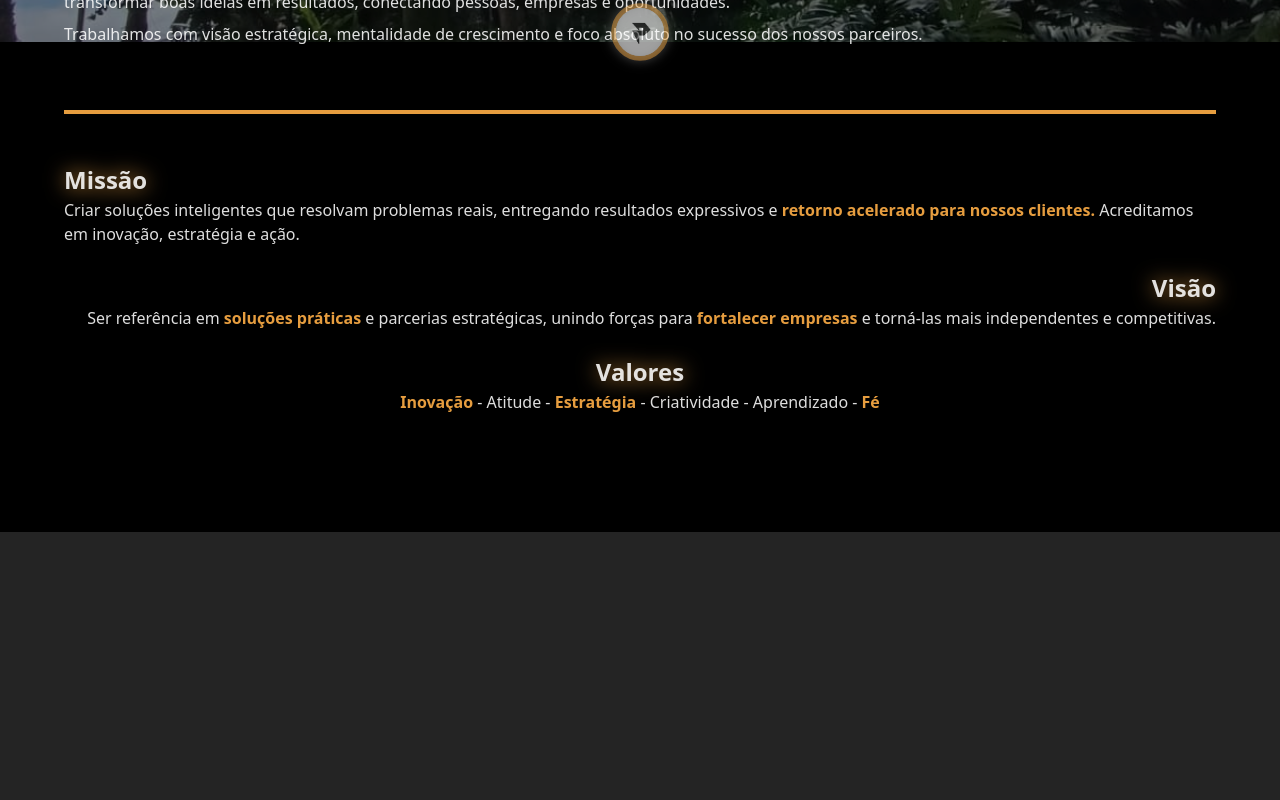
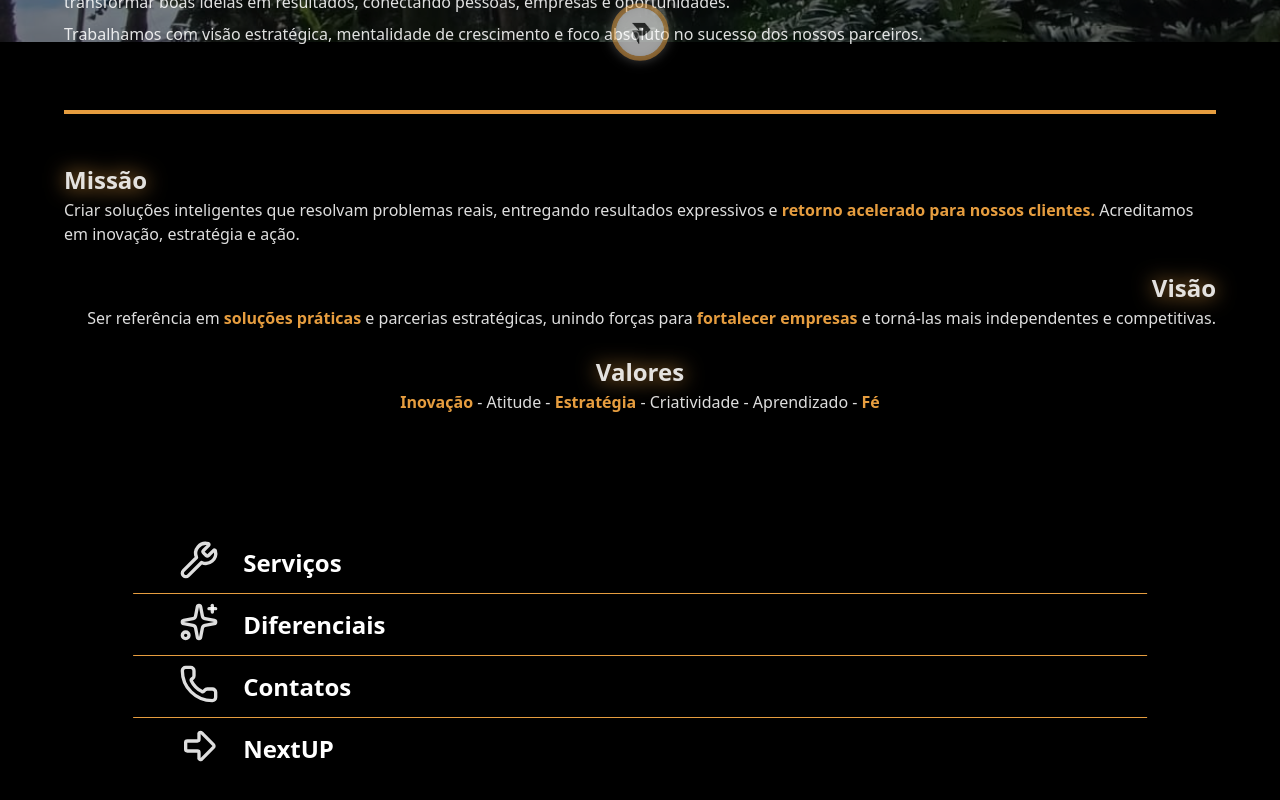
Before and after one commit to Parceria-co/Portfolio, a React (Vite) app: page /home in a window 1280 px wide. Shown: the part 758-1558 px from the top of the page. Before the commit the page ends 1290 px from the top, so only its background shows below. Built offline with nearby package versions, Linux system fonts and the light colour scheme.

Commit message:
finaliznado tela de home

```diff
--- a/src/components/Navbar/Index.tsx
+++ b/src/components/Navbar/Index.tsx
@@ -1,8 +1,20 @@
-import { Sparkles, Wrench, Phone, ArrowBigRight } from "lucide-react";
-import { useEffect, useRef, useState } from "react";
+import { useEffect, useRef, useState, type JSX } from "react";
 import styles from "./index.module.css";
+import { useNavigate } from "react-router-dom";
 
-export default function Navbar() {
+type Link = {
+    href: string;
+    label: string;
+    icon: JSX.Element;
+};
+
+type NavbarProps = {
+    links: Link[];
+}
+
+export default function Navbar({
+    links
+} : NavbarProps) {
 
     const containerRef = useRef<HTMLDivElement | null>(null);
 
@@ -10,6 +22,7 @@ export default function Navbar() {
     const [showCircleMenu, setShowCircleMenu] = useState(false);
 
     const timerRef = useRef<number | null>(null);
+    const navigate = useNavigate();
 
 
     // inicia o loop de chamada
@@ -36,14 +49,11 @@ export default function Navbar() {
     const handleInteraction = () => {
 
         resetTimer();
+        if(inactiveButton) return;
+
+        navigate("/")
+
     }
-
-    const links = [
-        {href: "/servicos", label: "Serviços", icon: <Wrench />},
-        {href: "/diferenciais", label: "Diferenciais", icon: <Sparkles/>},
-        {href: "/contatos", label: "Contatos", icon: <Phone />},
-        {href: "/proximos-passos", label: "NextUP", icon: <ArrowBigRight />},
-    ];
 
     // Faz a logo sumir após 5 segundos que abriu a tela
     useEffect(() => {
@@ -57,6 +67,7 @@ export default function Navbar() {
             className={`
                 ${styles.container}
                 ${!inactiveButton ? styles.background_changed : ""}
+                ${inactiveButton ? styles.nav_inactive : ""}
             `}
         >
             <ul
@@ -75,8 +86,8 @@ export default function Navbar() {
                 <li className={styles.li_button}>
                     <button
                         className={`${styles.logo} ${inactiveButton ? styles.logo_inactive : ""}`}
-                        onPointerEnter={startLoop}
-                        onPointerLeave={stopLoop}
+                        onMouseEnter={startLoop}
+                        onMouseLeave={stopLoop}
                         onClick={handleInteraction}
                     >
                         <img src="/ParceriaCompany_black_logo.png" alt="Parceria Company logo" />
--- a/src/components/Navbar/index.module.css
+++ b/src/components/Navbar/index.module.css
@@ -14,6 +14,10 @@
     background-color: rgba(0, 0, 0, 0.7);
     backdrop-filter: blur(4px);
     -webkit-backdrop-filter: blur(4px);
+}
+
+.nav_inactive {
+    pointer-events: none;
 }
 
 .wrapper_ul {
@@ -91,6 +95,7 @@
 }
 
 .logo {
+    pointer-events: auto;
     border: 4px solid rgb(230, 157, 63);
     border-radius: 50%;
 
--- a/src/global/index.css
+++ b/src/global/index.css
@@ -19,3 +19,7 @@
 
   scroll-behavior: smooth;
 }
+
+.no-scroll {
+  overflow: hidden !important;
+}
--- a/src/pages/Home.module.css
+++ b/src/pages/Home.module.css
@@ -194,3 +194,63 @@ section.highlight > div {
 .highlight .highlight_text {
     color: rgb(230, 157, 63);
 }
+
+footer {
+    background-color: black;
+}
+
+footer > section {
+    width: 90%;
+    margin: auto;
+    padding-bottom: 70px;
+}
+
+footer > section > ul {
+    display: flex;
+    flex-direction: column;
+    list-style: none;
+}
+
+footer > section > ul > li {
+    display: flex;
+    align-items: center;
+    gap: 24px;
+    margin: auto;
+    width: 80%;
+    cursor: pointer;
+    transition: .3s ease all ;
+    padding: 8px 0;
+
+    position: relative;
+}
+
+footer > section > ul > li:hover {
+    color: rgb(230, 157, 63);
+}
+
+footer > section > ul > li::after {
+    content: "";
+    position: absolute;
+    left: 50%;
+    transform: translateX(-50%);
+    bottom: 0;
+    width: 110%;
+    height: 1px;
+    background: rgb(230, 157, 63);
+}
+
+footer > section > ul > li:last-child::after {
+    display: none;
+}
+
+
+footer > section > ul > li > span.icon > svg {
+    height: 40px;
+}
+
+footer > section > ul > li > a {
+    font-size: 24px;
+    color: white;
+    font-weight: 600;
+    text-decoration: none;
+}
--- a/src/pages/Home.tsx
+++ b/src/pages/Home.tsx
@@ -1,8 +1,8 @@
 import Navbar from "@/components/Navbar/Index";
 import styles from "./Home.module.css";
 import { useEffect, useRef, useState } from "react";
-import { ChevronUp } from "lucide-react";
-import { useLocation } from "react-router-dom";
+import { ArrowBigRight, ChevronUp, Phone, Sparkles, Wrench } from "lucide-react";
+import { Link, useLocation } from "react-router-dom";
 
 export default function Home() {
 
@@ -13,6 +13,13 @@ export default function Home() {
     const aboutUsRef = useRef<HTMLDivElement | null>(null);
 
     const location = useLocation();
+
+    const links = [
+        {href: "/servicos", label: "Serviços", icon: <Wrench />},
+        {href: "/diferenciais", label: "Diferenciais", icon: <Sparkles/>},
+        {href: "/contatos", label: "Contatos", icon: <Phone />},
+        {href: "/proximos-passos", label: "NextUP", icon: <ArrowBigRight />},
+    ];
 
     // Muda o background da sec History
     useEffect(() => {
@@ -26,16 +33,20 @@ export default function Home() {
         return () => window.removeEventListener("scroll", handleScroll);
     }, []);
 
+    // Define o tempo da abertura em 3 segundos
     useEffect(() => {
         const timer = setTimeout(() => setOpening(false), 3000);
         return () => clearTimeout(timer);
     }, [])
 
+    // Remove o scroll após 0.5 segundo, retorna com o scroll após 3 segundos
     useEffect(() => {
-        document.body.style.overflow = 'hidden',
-        document.documentElement.style.overflow = 'hidden'
+        let timer = setTimeout(() => {
+            document.body.style.overflow = 'hidden',
+            document.documentElement.style.overflow = 'hidden'
+        }, 500);
 
-        const timer = setTimeout(() => {
+        timer = setTimeout(() => {
             document.body.style.overflow = "auto";
             document.documentElement.style.overflow = "auto";
         }, 3000);
@@ -43,6 +54,8 @@ export default function Home() {
         return () => clearTimeout(timer);
     }, [])
 
+
+    // Remove a seta do AboutUs quando desce o scroll
     useEffect(() => {
         const element = aboutUsRef.current;
         if (!element) return;
@@ -58,6 +71,7 @@ export default function Home() {
         return () => window.removeEventListener("scroll", onScroll)
     }, [])
 
+    // Remove qualquer texto depois do /home
     useEffect(() => {
         if (window.location.hash) {
             window.history.replaceState(
@@ -68,9 +82,10 @@ export default function Home() {
         }
     }, [location]);
 
+    // Scrolla até o topo
     useEffect(() => {
         window.scrollTo(0, 0);
-    }, [location.pathname]);
+    }, []);
 
     return(
         <>
@@ -149,8 +164,22 @@ export default function Home() {
                     </div>
                 </section>
             </main>
+            <footer>
+                <section>
+                    <ul>
+                        {links.map(it => (
+                            <li>
+                                <span className={styles.icon}>{it.icon}</span>
+                                <Link to={it.href}>{it.label}</Link>
+                            </li>
+                        ))}
+                    </ul>
+                </section>
+            </footer>
 
-            <Navbar />
+            <Navbar
+                links={links}
+            />
         </>
     )
 }
```
